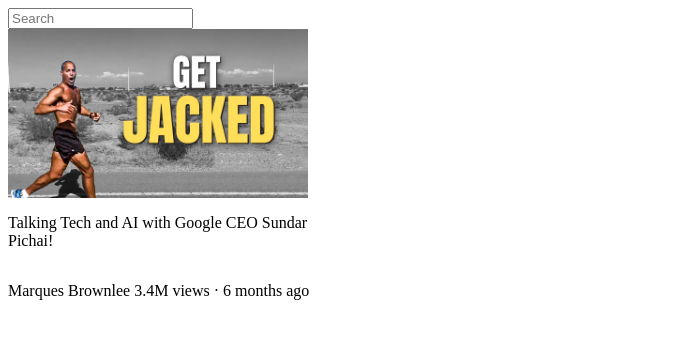
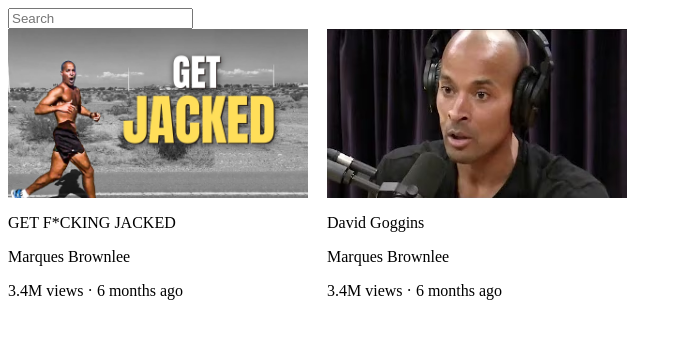
Before and after one commit to Nazareno-Benavidez/Web-Development, a plain HTML site: page youtube.html in a window 1280 px wide. Shown: the whole page, without its empty margins (0-682 px from the left). Drawn offline with Linux system fonts and the light colour scheme.

Commit message:
Day 5 - stream

```diff
--- a/youtube.html
+++ b/youtube.html
@@ -11,23 +11,27 @@
             display: block;
         }
         .search-bar {
-
+            display: block;
         }
         .video-title {
             width: 300px;
         }
-        .video-author,
-        .video-stats {
+        .video-preview {
+            width: 300px;
             display: inline-block;
+            vertical-align: top;
+            margin-right: 15px;
         }
     </style>
 </head>
 <body>
     <input class="search-bar" type="text" placeholder="Search">
+
+    <div class="video-preview">
         <img class="thumbnail" src="thumbnails/thumbnail-1.jpg">
 
         <p class="video-title">
-        Talking Tech and AI with Google CEO Sundar Pichai!
+        GET F*CKING JACKED
         </p>
         <p class="video-author">
         Marques Brownlee
@@ -35,5 +39,19 @@
         <p class="video-stats">
         3.4M views &#183; 6 months ago
         </p>
+    </div>
+    <div class="video-preview">
+        <img class="thumbnail" src="thumbnails/thumbnail-2.avif">
+
+        <p class="video-title">
+        David Goggins
+        </p>
+        <p class="video-author">
+        Marques Brownlee
+        </p>
+        <p class="video-stats">
+        3.4M views &#183; 6 months ago
+        </p>
+    </div>
 </body>
 </html>
```
Also changed, not shown: practice.html (added, +29 -0 lines). Lines whose indentation alone changed are shown as unchanged.
